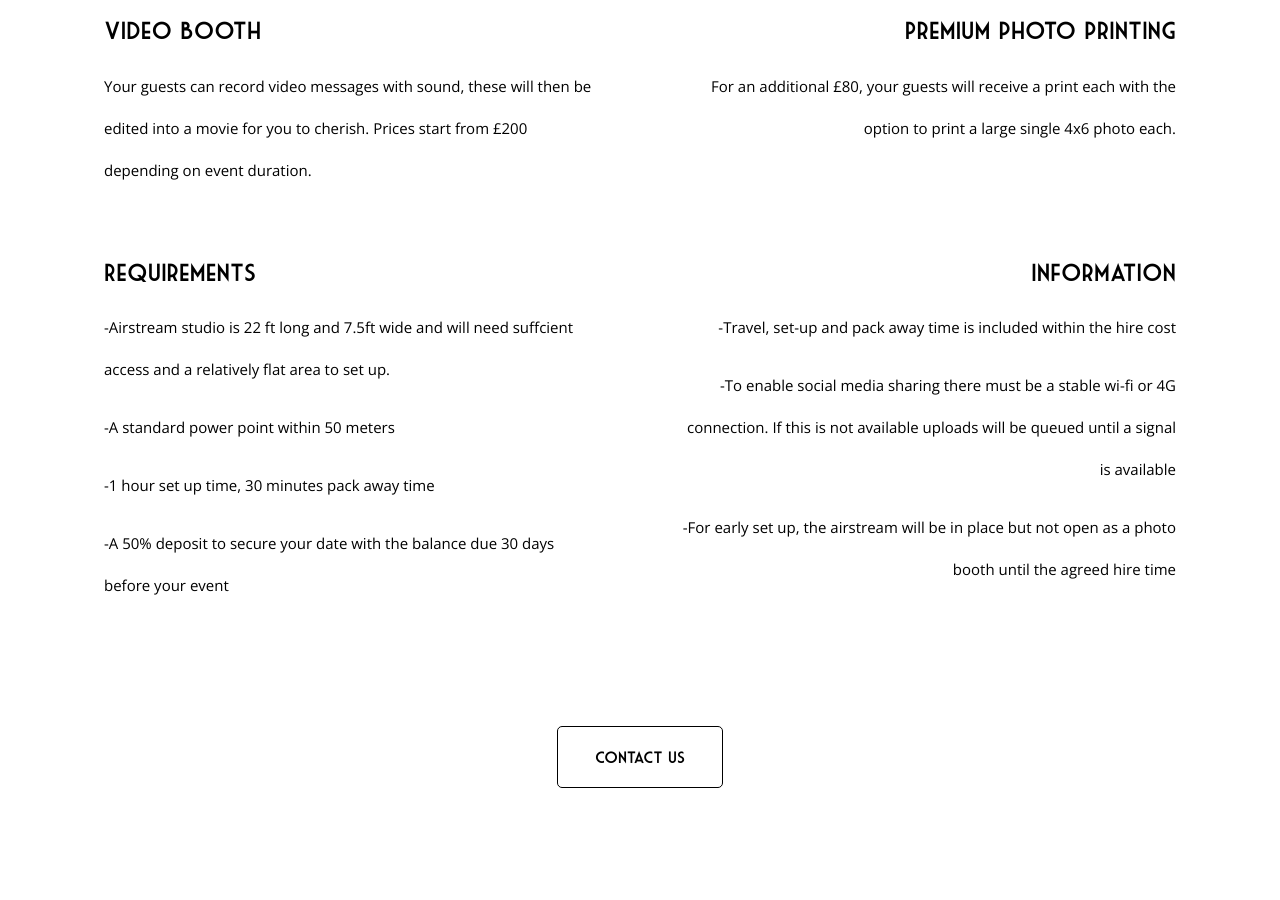
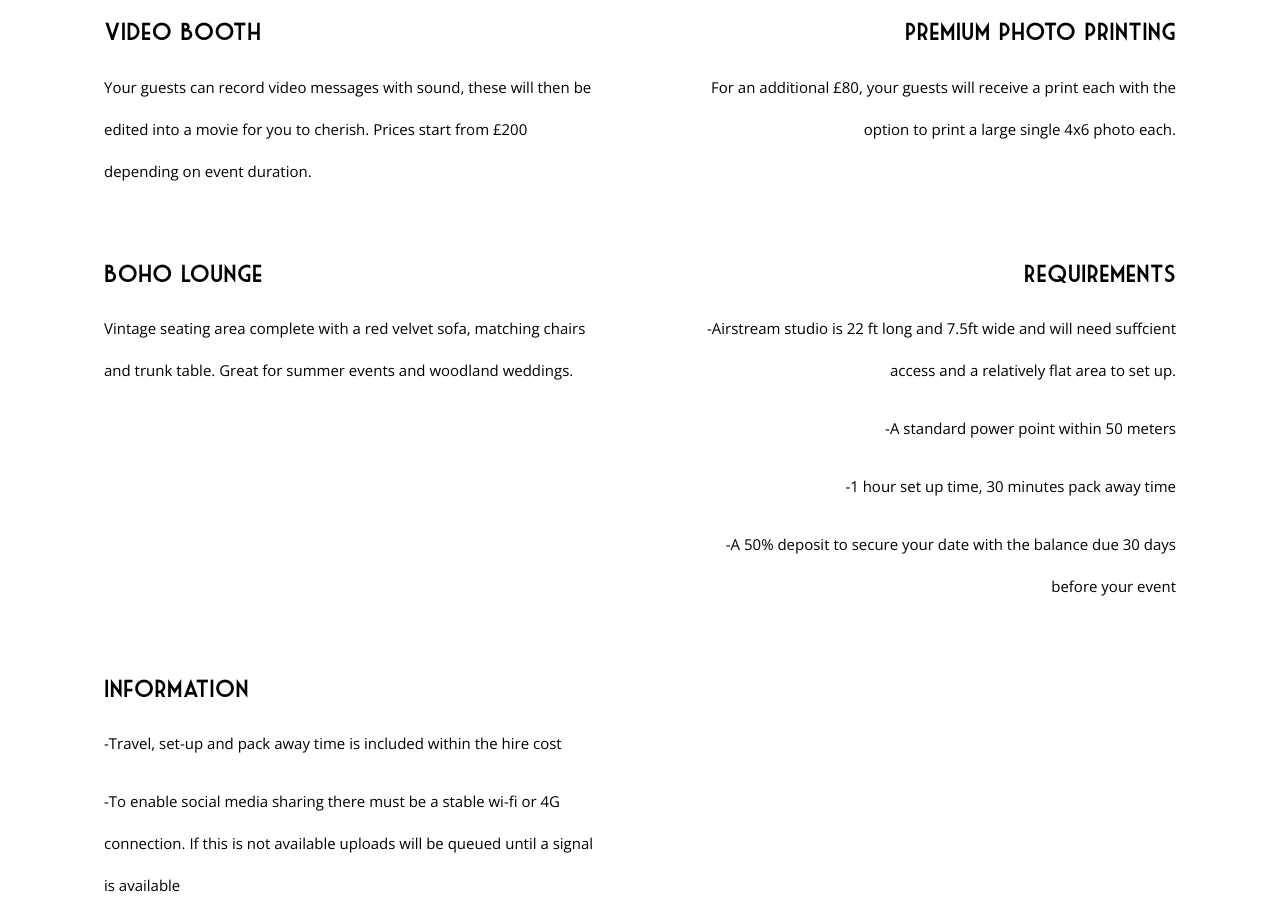
Before and after one commit to jacobcons/airstream-studio, a Jekyll site: the page built from pricing.markdown, in a window 1280 px wide and 900 px high, scrolled down 1763 px. Built offline with Jekyll 4.4.1, drawn with Linux system fonts in a browser that asks for light colours.

Commit message:
Updated Pricing

```diff
--- a/pricing.markdown
+++ b/pricing.markdown
@@ -37,6 +37,10 @@ additional-services:
   is-from: false
   is-currency: false
   price: P.O.A.
+- title: Boho Lounge
+  is-from: true
+  is-currency: true
+  price: 150
 included:
 - One photo print per group and a spare for your guest book
 - Sharing with social media
@@ -59,6 +63,9 @@ information:
 - title: Premium photo printing
   text: For an additional £80, your guests will receive a print each with the option
     to print a large single 4x6 photo each.
+- title: Boho Lounge
+  text: Vintage seating area complete with a red velvet sofa, matching chairs and
+    trunk table. Great for summer events and woodland weddings.
 - title: Requirements
   text: |-
     -Airstream studio is 22 ft long and 7.5ft wide and will need suffcient access and a relatively flat area to set up.
```
